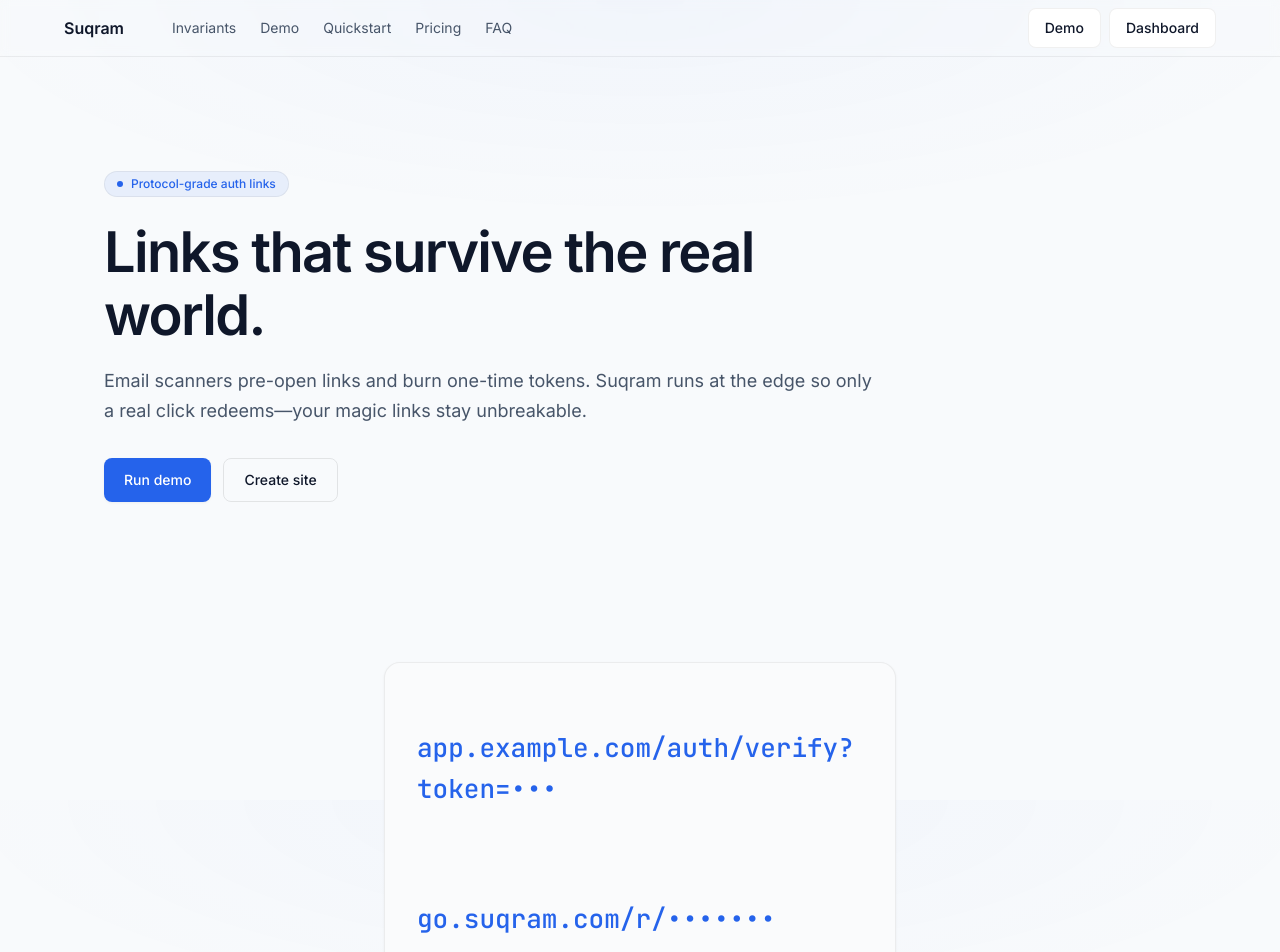
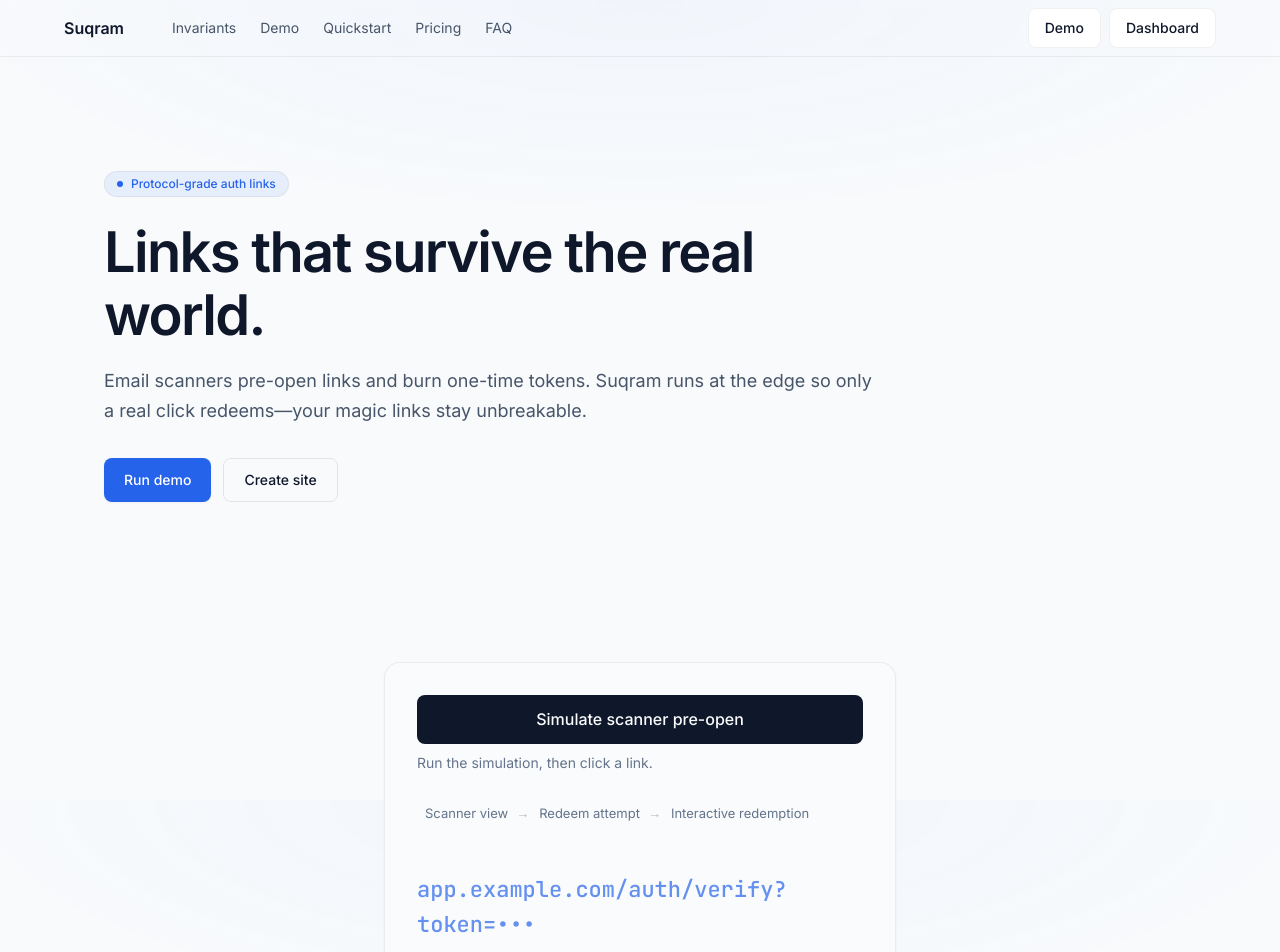
Before and after one commit to macuunamatata/Suqram, a Next.js app in the folder site/: page / in a window 1280 px wide. Shown: the top 952 px of the page. Built offline with nearby package versions, Linux system fonts and the light colour scheme.

Commit message:
Polish UI/UX to domained feel

```diff
--- a/site/app/components/DemoBeforeAfter.tsx
+++ b/site/app/components/DemoBeforeAfter.tsx
@@ -1,73 +1,172 @@
 "use client";
 
-import { useState } from "react";
+import { useState, useCallback } from "react";
 import { motion, AnimatePresence, useReducedMotion } from "framer-motion";
+
+const STEPS = ["Scanner view", "Redeem attempt", "Interactive redemption"] as const;
+const STEP_DURATION_MS = 600;
 
 type Clicked = null | "unprotected" | "protected";
 
 export default function DemoBeforeAfter() {
   const reduceMotion = useReducedMotion() ?? false;
+  const [simulated, setSimulated] = useState(false);
+  const [stepIndex, setStepIndex] = useState<number | null>(null);
+  const [running, setRunning] = useState(false);
   const [clicked, setClicked] = useState<Clicked>(null);
+  const [showRunFirst, setShowRunFirst] = useState(false);
+
+  const runSimulation = useCallback(async () => {
+    setShowRunFirst(false);
+    if (running) return;
+    setRunning(true);
+    setStepIndex(0);
+    const delay = (ms: number) => new Promise((r) => setTimeout(r, ms));
+    await delay(STEP_DURATION_MS);
+    setStepIndex(1);
+    await delay(STEP_DURATION_MS);
+    setStepIndex(2);
+    await delay(STEP_DURATION_MS);
+    setSimulated(true);
+    setRunning(false);
+  }, [running]);
 
   const handleUnprotected = (e: React.MouseEvent) => {
     e.preventDefault();
-    setClicked("unprotected");
+    if (!simulated) return;
+    setClicked((c) => (c === "unprotected" ? null : "unprotected"));
   };
 
   const handleProtected = (e: React.MouseEvent) => {
     e.preventDefault();
-    setClicked("protected");
+    if (!simulated) return;
+    setClicked((c) => (c === "protected" ? null : "protected"));
+  };
+
+  const handleLinkClickBeforeSim = (e: React.MouseEvent) => {
+    e.preventDefault();
+    setShowRunFirst(true);
   };
 
   return (
     <section className="demo-section" aria-label="Demo">
       <div className="demo-wrap">
         <div className="demo-panel">
-          <div className="demo-links">
+          <div className="demo-actions">
+            <button
+              type="button"
+              className="demo-btn-primary"
+              onClick={runSimulation}
+              disabled={running || simulated}
+              aria-label="Simulate scanner pre-open"
+            >
+              {running ? "Simulating…" : simulated ? "Simulated" : "Simulate scanner pre-open"}
+            </button>
+            {!simulated && !showRunFirst && (
+              <p className="demo-hint" aria-live="polite">
+                Run the simulation, then click a link.
+              </p>
+            )}
+          </div>
+
+          <div className="demo-trace" role="status" aria-label="Simulation steps">
+            {STEPS.map((label, i) => (
+              <span key={label} className="demo-trace-segment">
+                <span
+                  className={`demo-trace-step ${stepIndex === i ? "demo-trace-step-active" : stepIndex !== null && i < stepIndex ? "demo-trace-step-done" : ""}`}
+                >
+                  {label}
+                </span>
+                {i < STEPS.length - 1 && <span className="demo-trace-arrow" aria-hidden> → </span>}
+              </span>
+            ))}
+          </div>
+
+          <div className="demo-link-blocks">
+            <div className="demo-link-block">
               <a
                 href="#"
-              className="demo-link demo-link-unprotected"
-              onClick={handleUnprotected}
-              aria-label="Unprotected link — opens with error"
+                className={`demo-link demo-link-unprotected ${!simulated ? "demo-link-disabled" : ""}`}
+                onClick={simulated ? handleUnprotected : handleLinkClickBeforeSim}
+                aria-label={simulated ? "Unprotected link — opens with error" : "Run scanner simulation first"}
               >
                 app.example.com/auth/verify?token=•••
               </a>
+              {simulated && (
+                <motion.div
+                  className="demo-outcome demo-outcome-expired"
+                  initial={reduceMotion ? false : { opacity: 0, y: 4 }}
+                  animate={{ opacity: 1, y: 0 }}
+                  transition={{ duration: 0.2 }}
+                >
+                  <span className="demo-outcome-label">
+                    <IconX className="demo-outcome-icon" aria-hidden /> Expired
+                  </span>
+                  <span className="demo-outcome-sub">Token consumed by scanner</span>
+                  <AnimatePresence>
+                    {clicked === "unprotected" && (
+                      <motion.span
+                        className="demo-outcome-inline"
+                        initial={reduceMotion ? false : { opacity: 0 }}
+                        animate={{ opacity: 1 }}
+                        exit={{ opacity: 0 }}
+                      >
+                        Link expired
+                      </motion.span>
+                    )}
+                  </AnimatePresence>
+                </motion.div>
+              )}
+            </div>
+
+            <div className="demo-link-block">
               <a
                 href="#"
-              className="demo-link demo-link-protected"
-              onClick={handleProtected}
-              aria-label="Protected link — opens successfully"
+                className={`demo-link demo-link-protected ${!simulated ? "demo-link-disabled" : ""}`}
+                onClick={simulated ? handleProtected : handleLinkClickBeforeSim}
+                aria-label={simulated ? "Protected link — opens successfully" : "Run scanner simulation first"}
               >
                 go.suqram.com/r/•••••••
               </a>
+              {simulated && (
+                <motion.div
+                  className="demo-outcome demo-outcome-valid"
+                  initial={reduceMotion ? false : { opacity: 0, y: 4 }}
+                  animate={{ opacity: 1, y: 0 }}
+                  transition={{ duration: 0.2 }}
+                >
+                  <span className="demo-outcome-label">
+                    <IconCheck className="demo-outcome-icon" aria-hidden /> Still valid
+                  </span>
+                  <span className="demo-outcome-sub">Scanner views don&apos;t redeem</span>
+                  <AnimatePresence>
+                    {clicked === "protected" && (
+                      <motion.span
+                        className="demo-outcome-inline"
+                        initial={reduceMotion ? false : { opacity: 0 }}
+                        animate={{ opacity: 1 }}
+                        exit={{ opacity: 0 }}
+                      >
+                        Signed in
+                      </motion.span>
+                    )}
+                  </AnimatePresence>
+                </motion.div>
+              )}
+            </div>
           </div>
 
-          <AnimatePresence mode="wait">
-            {clicked === "unprotected" && (
-              <motion.div
-                className="demo-result demo-result-error"
-                key="error"
-                initial={reduceMotion ? false : { opacity: 0, y: 8 }}
+          <AnimatePresence>
+            {showRunFirst && !simulated && (
+              <motion.p
+                className="demo-run-first"
+                aria-live="polite"
+                initial={reduceMotion ? false : { opacity: 0, y: 4 }}
                 animate={{ opacity: 1, y: 0 }}
-                exit={{ opacity: 0, y: -4 }}
-                transition={{ duration: 0.2 }}
+                exit={{ opacity: 0 }}
               >
-                <IconX className="demo-result-icon" aria-hidden />
-                <span>Link expired</span>
-              </motion.div>
-            )}
-            {clicked === "protected" && (
-              <motion.div
-                className="demo-result demo-result-success"
-                key="success"
-                initial={reduceMotion ? false : { opacity: 0, y: 8 }}
-                animate={{ opacity: 1, y: 0 }}
-                exit={{ opacity: 0, y: -4 }}
-                transition={{ duration: 0.2 }}
-              >
-                <IconCheck className="demo-result-icon" aria-hidden />
-                <span>Signed in</span>
-              </motion.div>
+                Run scanner simulation first
+              </motion.p>
             )}
           </AnimatePresence>
         </div>
--- a/site/app/globals.css
+++ b/site/app/globals.css
@@ -861,7 +861,7 @@
     line-height: 1.5;
   }
 
-  /* Product demo — two large links, in-page error/success */
+  /* Product demo — scanner simulation, two links, neutral outcomes */
   .demo-section { padding: var(--space-12) 0 var(--space-16); }
   .demo-wrap { max-width: 560px; margin: 0 auto; padding: 0 var(--space-4); }
   @media (min-width: 640px) { .demo-wrap { padding: 0 var(--space-6); } }
@@ -875,61 +875,123 @@
     flex-direction: column;
     gap: var(--space-6);
   }
-  .demo-links {
+  .demo-actions { display: flex; flex-direction: column; gap: var(--space-2); }
+  .demo-btn-primary {
+    font: inherit;
+    font-size: 1rem;
+    font-weight: 500;
+    color: var(--surface-tint);
+    background: var(--text);
+    border: none;
+    border-radius: var(--radius-md);
+    padding: var(--space-3) var(--space-5);
+    cursor: pointer;
+    transition: opacity var(--duration-ui) var(--ease-out), transform var(--duration-ui) var(--ease-out);
+  }
+  .demo-btn-primary:hover:not(:disabled) { opacity: 0.9; }
+  .demo-btn-primary:active:not(:disabled) { transform: scale(0.98); }
+  .demo-btn-primary:disabled { opacity: 0.6; cursor: not-allowed; }
+  .demo-btn-primary:focus-visible {
+    outline: none;
+    box-shadow: 0 0 0 2px var(--primary-ring);
+  }
+  @media (prefers-reduced-motion: reduce) {
+    .demo-btn-primary { transition: none; }
+  }
+  .demo-hint {
+    font-size: 0.875rem;
+    color: var(--muted);
+    margin: 0;
+  }
+  .demo-trace {
+    font-size: 0.8125rem;
+    color: var(--muted);
     display: flex;
-    flex-direction: column;
-    gap: var(--space-6);
+    flex-wrap: wrap;
+    align-items: center;
+    gap: 0.125rem;
   }
+  .demo-trace-segment { display: inline-flex; align-items: center; }
+  .demo-trace-step {
+    padding: var(--space-1) var(--space-2);
+    border-radius: var(--radius-sm);
+    transition: color var(--duration-ui) var(--ease-out), background-color var(--duration-ui) var(--ease-out);
+  }
+  .demo-trace-step-active {
+    color: var(--text);
+    background: var(--surface-elevated);
+  }
+  .demo-trace-step-done {
+    color: var(--text-secondary);
+  }
+  .demo-trace-arrow { opacity: 0.5; user-select: none; }
+  @media (prefers-reduced-motion: reduce) {
+    .demo-trace-step { transition: none; }
+  }
+  .demo-link-blocks { display: flex; flex-direction: column; gap: var(--space-6); }
+  .demo-link-block { display: flex; flex-direction: column; gap: var(--space-2); }
   .demo-link {
     display: block;
     font-family: var(--font-mono);
-    font-size: 1.375rem;
+    font-size: 1.25rem;
     font-weight: 500;
     color: var(--primary);
     text-decoration: none;
     text-underline-offset: 5px;
-    padding: var(--space-6) 0;
-    transition: color var(--duration-ui) var(--ease-out), text-decoration-color var(--duration-ui) var(--ease-out);
+    padding: var(--space-4) 0;
+    transition: color var(--duration-ui) var(--ease-out), text-decoration-color var(--duration-ui) var(--ease-out), opacity var(--duration-ui) var(--ease-out);
     cursor: pointer;
   }
+  .demo-link-disabled {
+    cursor: default;
+    opacity: 0.7;
+  }
+  .demo-link-disabled:hover { text-decoration: none; }
   @media (min-width: 640px) {
-    .demo-link { font-size: 1.625rem; padding: var(--space-8) 0; }
+    .demo-link { font-size: 1.375rem; padding: var(--space-5) 0; }
   }
-  .demo-link:hover {
-    text-decoration: underline;
-  }
+  .demo-link:not(.demo-link-disabled):hover { text-decoration: underline; }
   .demo-link:focus-visible {
     outline: none;
     border-radius: var(--radius-sm);
     box-shadow: 0 0 0 2px var(--primary-ring);
   }
-  .demo-result {
+  .demo-outcome {
+    padding: var(--space-3) var(--space-4);
+    border-radius: var(--radius-md);
+    border: 1px solid var(--border);
+    background: var(--surface-elevated);
     display: flex;
+    flex-direction: column;
+    gap: var(--space-1);
+    font-size: 0.9375rem;
+  }
+  .demo-outcome-label {
+    display: inline-flex;
     align-items: center;
-    gap: var(--space-3);
-    padding: var(--space-4);
-    border-radius: 12px;
-    font-size: 1.125rem;
+    gap: var(--space-2);
     font-weight: 500;
+    color: var(--text);
   }
-  .demo-result-icon {
-    width: 22px;
-    height: 22px;
-    flex-shrink: 0;
+  .demo-outcome-icon { width: 1rem; height: 1rem; flex-shrink: 0; color: var(--muted); }
+  .demo-outcome-expired .demo-outcome-icon { color: var(--text-secondary); }
+  .demo-outcome-valid .demo-outcome-icon { color: var(--text-secondary); }
+  .demo-outcome-sub {
+    font-size: 0.8125rem;
+    color: var(--muted);
   }
-  .demo-result-error {
-    background: var(--status-error-muted);
-    color: var(--status-error);
+  .demo-outcome-inline {
+    font-size: 0.8125rem;
+    color: var(--primary);
+    margin-top: var(--space-1);
   }
-  .demo-result-error .demo-result-icon {
-    color: var(--status-error);
+  .demo-run-first {
+    font-size: 0.875rem;
+    color: var(--muted);
+    margin: 0;
   }
-  .demo-result-success {
-    background: var(--status-success-muted);
-    color: var(--status-success);
-  }
-  .demo-result-success .demo-result-icon {
-    color: var(--status-success);
+  @media (prefers-reduced-motion: reduce) {
+    .demo-link { transition: none; }
   }
 }
 
```
Lines whose indentation alone changed are shown as unchanged.
